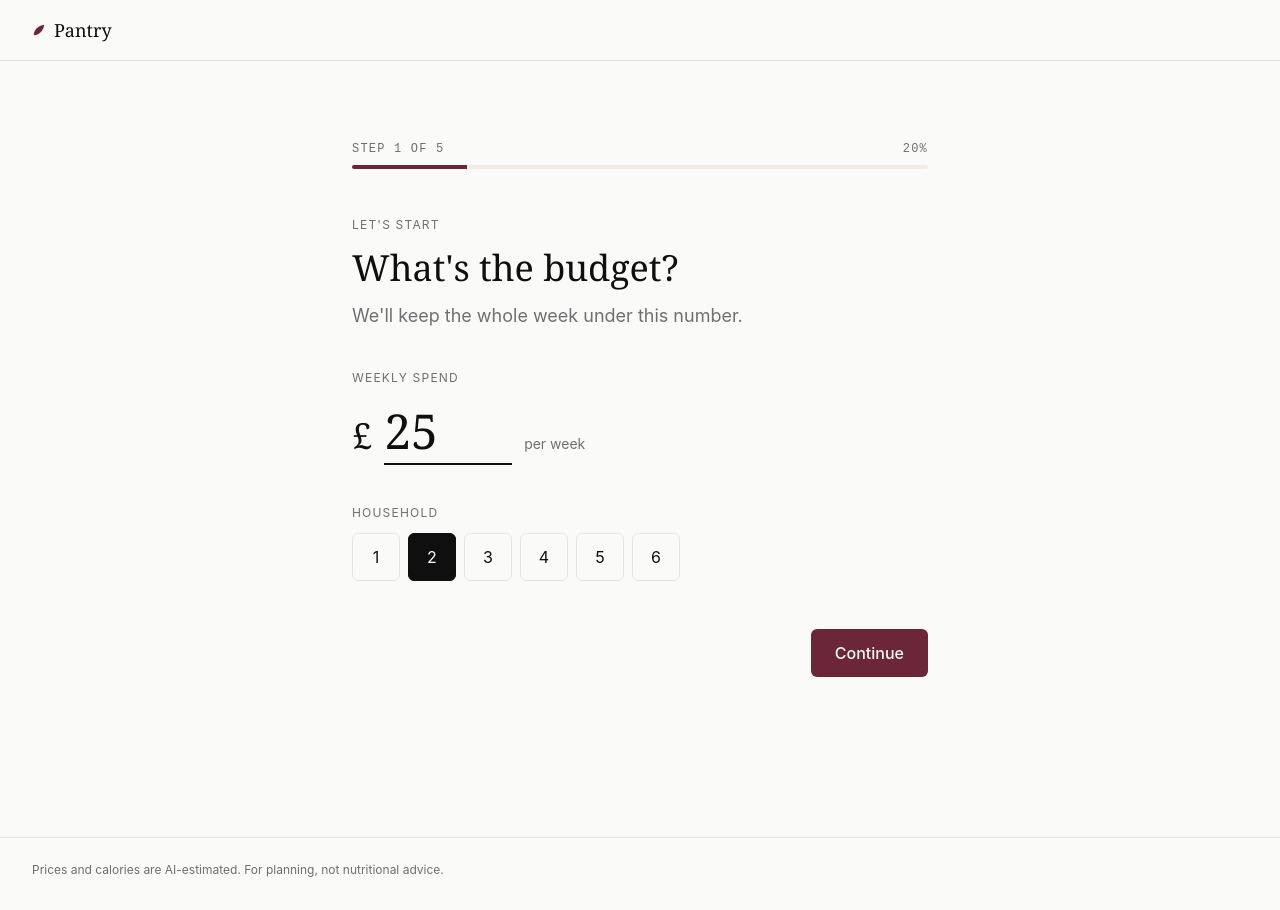
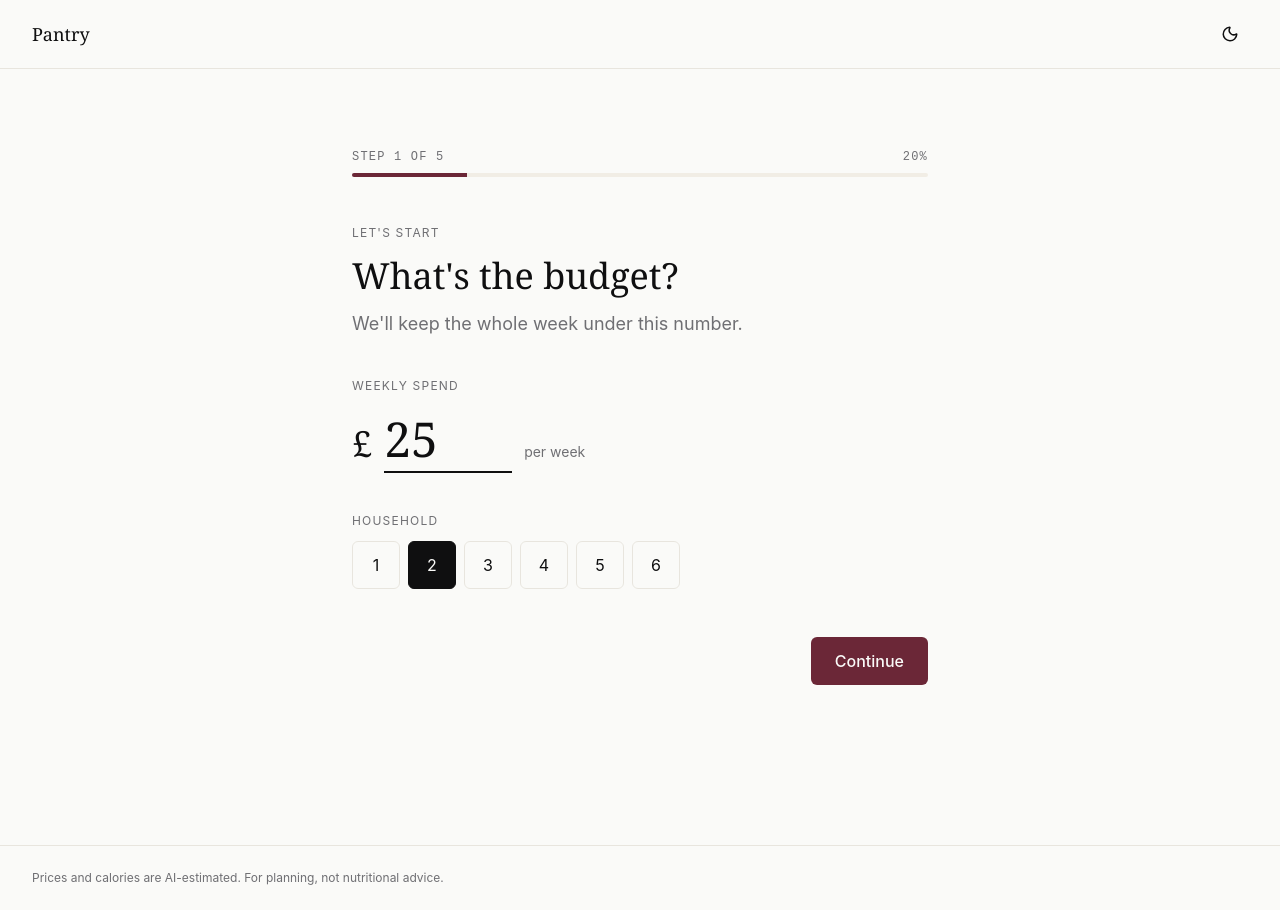
Before and after one commit to Malzbro/meal_planner, a React (Vite) app in the folder frontend/: page / in a window 1280 px wide. Built offline with nearby package versions, Linux system fonts and the light colour scheme; no server answers.

Commit message:
Added a dark mode via CSS variables and header toggle

```diff
--- a/frontend/index.html
+++ b/frontend/index.html
@@ -1,6 +1,13 @@
 <!doctype html>
 <html lang="en">
   <head>
+    <script>
+      (function() {
+        var t = localStorage.getItem("pantry-theme");
+        if (!t) t = window.matchMedia("(prefers-color-scheme: dark)").matches ? "dark" : "light";
+        if (t === "dark") document.documentElement.classList.add("dark");
+      })();
+    </script>
     <meta charset="UTF-8" />
     <link rel="icon" type="image/svg+xml" href="/leaf.svg" />
     <meta name="viewport" content="width=device-width, initial-scale=1.0" />
--- a/frontend/package.json
+++ b/frontend/package.json
@@ -11,6 +11,7 @@
   },
   "dependencies": {
     "clsx": "^2.1.1",
+    "lucide-react": "^1.21.0",
     "react": "^19.2.6",
     "react-dom": "^19.2.6",
     "tailwind-merge": "^3.6.0"
--- a/frontend/src/App.tsx
+++ b/frontend/src/App.tsx
@@ -5,7 +5,8 @@ import { PlanSkeleton } from "@/components/PlanSkeleton"
 import { RecipeModal } from "@/components/RecipeModal"
 import { createPlan, type PlanRequest, type PlanResponse, type PlannedMeal } from "@/lib/api"
 import { PlanReveal } from "@/components/PlanReveal"
-import { Leaf } from "@/components/Leaf"
+//import { Leaf } from "@/components/Leaf"
+import { ThemeToggle } from "@/components/ThemeToggle"
 
 export default function App() {
   const [plan, setPlan] = useState<PlanResponse | null>(null)
@@ -49,9 +50,9 @@ export default function App() {
   return (
     <div className="min-h-screen bg-bg">
       <header className="border-b border-line">
-        <div className="container py-4 flex items-center gap-2">
-          <Leaf className="text-accent" size={14} />
+        <div className="container py-4 flex items-center justify-between">
           <p className="font-display text-lg text-ink">Pantry</p>
+          <ThemeToggle />
         </div>
       </header>
 
--- a/frontend/src/components/CostBreakdownBar.tsx
+++ b/frontend/src/components/CostBreakdownBar.tsx
@@ -1,6 +1,8 @@
 import { useEffect, useState } from "react"
 import type { PlannedMeal } from "@/lib/api"
 import { gbp } from "@/lib/utils"
+import { isDark } from "@/lib/theme"
+
 
 type Props = {
   meals: PlannedMeal[]
@@ -11,7 +13,7 @@ type Props = {
 // stays cohesive with the rest of the design language.
 // Curated 7-step palette spanning deep aubergine → dusty rose → warm clay.
 // Stays in the warm-burgundy family throughout — never green, blue, or orange.
-const SEGMENT_COLORS = [
+const LIGHT_SEGMENT_COLORS = [
   "#3F1521", // deepest plum (almost black-purple)
   "#5A1F2C", // dark aubergine
   "#751F33", // claret
@@ -21,10 +23,33 @@ const SEGMENT_COLORS = [
   "#D4A89F", // pale terracotta-blush
 ]
 
+// Dark-mode counterparts: shifted lighter and more saturated so they remain
+// visible on the warm near-black background. Same "personality" as light.
+const DARK_SEGMENT_COLORS = [
+  "#7A2837",
+  "#92344A",
+  "#A8425B",
+  "#BE5870",
+  "#D17588",
+  "#DF9AA8",
+  "#E8B9C4",
+]
+
+function usePalette() {
+  const [dark, setDark] = useState(() => isDark())
+  useEffect(() => {
+    const handler = () => setDark(isDark())
+    window.addEventListener("pantry-theme-change", handler)
+    return () => window.removeEventListener("pantry-theme-change", handler)
+  }, [])
+  return dark ? DARK_SEGMENT_COLORS : LIGHT_SEGMENT_COLORS
+}
+
 
 export function CostBreakdownBar({ meals, budget }: Props) {
   const [hoveredIndex, setHoveredIndex] = useState<number | null>(null)
   const [animated, setAnimated] = useState(false)
+  const palette = usePalette()
 
   useEffect(() => {
     const t = setTimeout(() => setAnimated(true), 100)
@@ -61,7 +86,7 @@ export function CostBreakdownBar({ meals, budget }: Props) {
               className="transition-all ease-out cursor-pointer"
               style={{
                 width: `${widthPct}%`,
-                backgroundColor: SEGMENT_COLORS[i % SEGMENT_COLORS.length],
+                backgroundColor: palette[i % palette.length],
                 opacity: isDimmed ? 0.4 : 1,
                 transitionDuration: animated ? "800ms" : "0ms",
                 transitionDelay: animated ? `${i * 50}ms` : "0ms",
--- a/frontend/src/components/PlanReveal.tsx
+++ b/frontend/src/components/PlanReveal.tsx
@@ -31,7 +31,7 @@ export function PlanReveal({ plan, onComplete }: Props) {
 
   return (
     <div
-      className={`fixed inset-0 z-50 flex items-center justify-center bg-white transition-opacity duration-700 ${
+      className={`fixed inset-0 z-50 flex items-center justify-center bg-bg transition-opacity duration-700 ${
         phase === 4 ? "opacity-0" : "opacity-100"
       }`}
     >
--- /dev/null
+++ b/frontend/src/components/ThemeToggle.tsx
@@ -0,0 +1,30 @@
+import { useEffect, useState } from "react"
+import { Sun, Moon } from "lucide-react"
+import { getInitialTheme, applyTheme, type Theme } from "@/lib/theme"
+
+export function ThemeToggle() {
+  const [theme, setTheme] = useState<Theme>(() => getInitialTheme())
+
+  useEffect(() => {
+    applyTheme(theme)
+    window.dispatchEvent(new CustomEvent("pantry-theme-change", { detail: theme }))
+  }, [theme])
+
+  const toggle = () => setTheme(t => (t === "dark" ? "light" : "dark"))
+  const isDark = theme === "dark"
+
+  return (
+    <button
+      onClick={toggle}
+      aria-label={isDark ? "Toggle light mode" : "Toggle dark mode"}
+      className="w-9 h-9 flex items-center justify-center rounded-md text-ink hover:bg-chip active:scale-95 transition-all duration-150"
+    >
+      <span
+        key={theme}
+        className="inline-flex animate-in fade-in zoom-in-90 duration-200"
+      >
+        {isDark ? <Sun size={18} /> : <Moon size={18} />}
+      </span>
+    </button>
+  )
+}
--- a/frontend/src/index.css
+++ b/frontend/src/index.css
@@ -3,6 +3,36 @@
 @tailwind utilities;
 
 @import url('https://fonts.googleapis.com/css2?family=Inter:wght@400;500;600;700&family=Fraunces:opsz,wght@9..144,400;9..144,500;9..144,600&display=swap');
+
+:root {
+  --bg: #FAFAF8;
+  --ink: #0F0F10;
+  --muted: #6F6F73;
+  --line: #E8E5DE;
+  --accent: #6B2737;
+  --accent-fg: #FAFAF8;
+  --chip: #F1EDE5;
+  --card-border: #D9D3C7;
+  --card-border-hover: #B0A893;
+}
+
+:root.dark {
+  --bg: #1A1816;
+  --ink: #F0EDE6;
+  --muted: #8C8780;
+  --line: #2E2A26;
+  --accent: #C26F7B;
+  --accent-fg: #1A1816;
+  --chip: #2E2A26;
+  --card-border: #3A352F;
+  --card-border-hover: #5A5249;
+}
+
+html, body {
+  background-color: var(--bg);
+  color: var(--ink);
+  transition: background-color 200ms ease, color 200ms ease;
+}
 
 @layer base {
   html {
@@ -20,3 +50,5 @@
 *::-webkit-scrollbar {
   display: none; /* Chrome / Safari / Edge */
 }
+
+.dark .shadow-sm { box-shadow: 0 1px 2px rgba(0, 0, 0, 0.4); }
--- /dev/null
+++ b/frontend/src/lib/theme.ts
@@ -0,0 +1,18 @@
+const KEY = "pantry-theme"
+
+export type Theme = "light" | "dark"
+
+export function getInitialTheme(): Theme {
+  const stored = localStorage.getItem(KEY) as Theme | null
+  if (stored === "light" || stored === "dark") return stored
+  return window.matchMedia("(prefers-color-scheme: dark)").matches ? "dark" : "light"
+}
+
+export function applyTheme(theme: Theme) {
+  document.documentElement.classList.toggle("dark", theme === "dark")
+  localStorage.setItem(KEY, theme)
+}
+
+export function isDark(): boolean {
+  return document.documentElement.classList.contains("dark")
+}
--- a/frontend/tailwind.config.js
+++ b/frontend/tailwind.config.js
@@ -11,15 +11,17 @@ export default {
     },
     extend: {
       colors: {
-        bg: "#FAFAF8",
-        ink: "#0F0F10",
-        muted: "#6F6F73",
-        line: "#E8E5DE",
+        bg: "var(--bg)",
+        ink: "var(--ink)",
+        muted: "var(--muted)",
+        line: "var(--line)",
         accent: {
-          DEFAULT: "#6B2737",
-          fg: "#FAFAF8",
+          DEFAULT: "var(--accent)",
+          fg: "var(--accent-fg)",
         },
-        chip: "#F1EDE5",
+        chip: "var(--chip)",
+        "card-border": "var(--card-border)",
+        "card-border-hover": "var(--card-border-hover)",
       },
       fontFamily: {
         sans: ["Inter", "system-ui", "sans-serif"],
```
Also changed, not shown: 1 other file (tests, documents, lock files or other folders).
